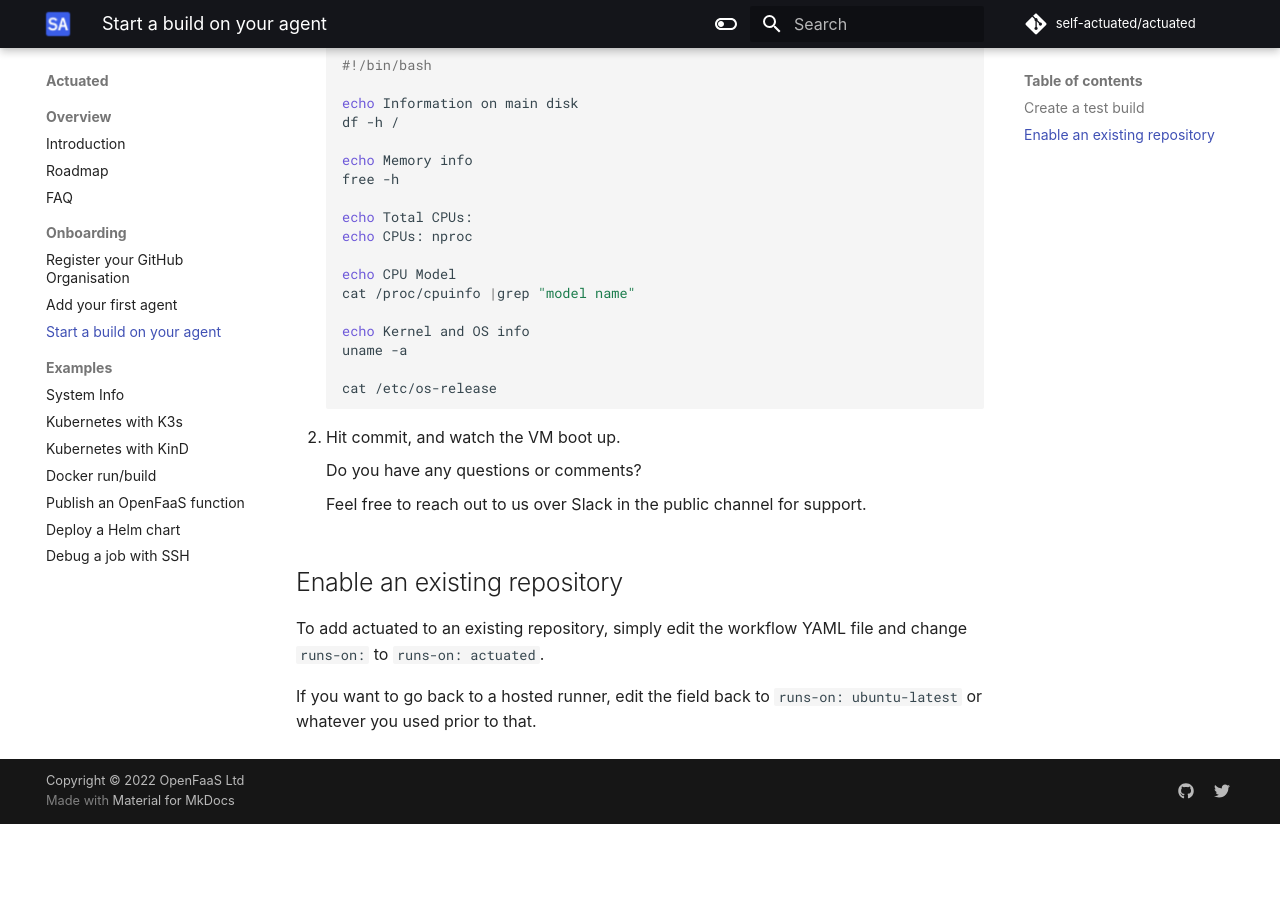
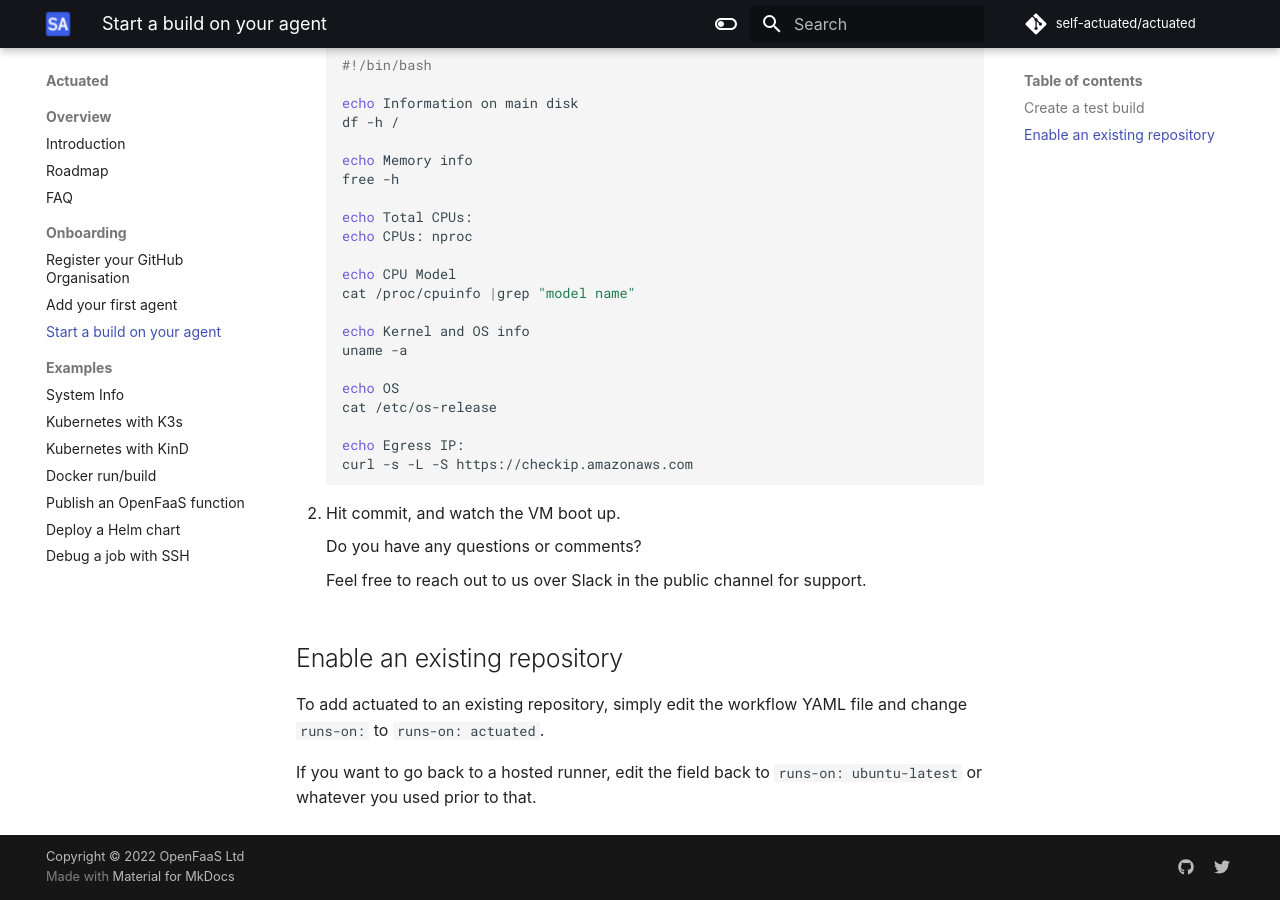
Before and after one commit to welteki/docs.actuated.dev, an MkDocs documentation site: the page built from docs/test-build.md, in a window 1280 px wide and 900 px high, scrolled down 1175 px. Built offline with MkDocs 1.6.1 and Material for MkDocs 9.7.7, drawn with Linux system fonts in a browser that asks for light colours; some web fonts are replaced; before the commit the page ends 1999 px from its top, so only the background shows below that.

Commit message:
Add note for egress IP
Signed-off-by: Alex Ellis (OpenFaaS Ltd) <alexellis2@gmail.com>

````diff
--- a/docs/test-build.md
+++ b/docs/test-build.md
@@ -62,7 +62,11 @@ This build will show you the specs, OS and Kernel name reported by the MicroVM.
     echo Kernel and OS info
     uname -a
 
+    echo OS
     cat /etc/os-release
+
+    echo Egress IP:
+    curl -s -L -S https://checkip.amazonaws.com
     ```
 
 2. Hit commit, and watch the VM boot up.
````
